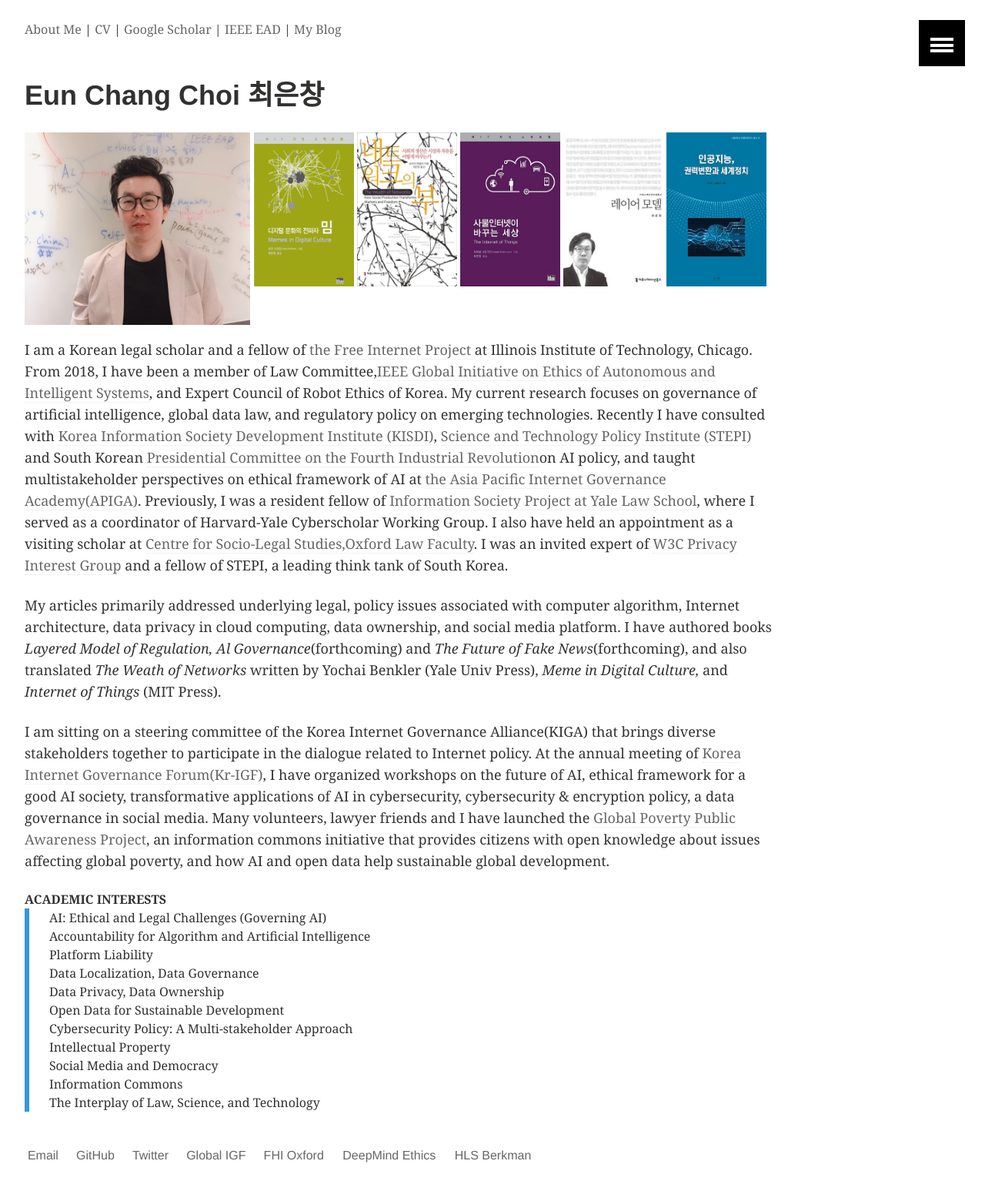
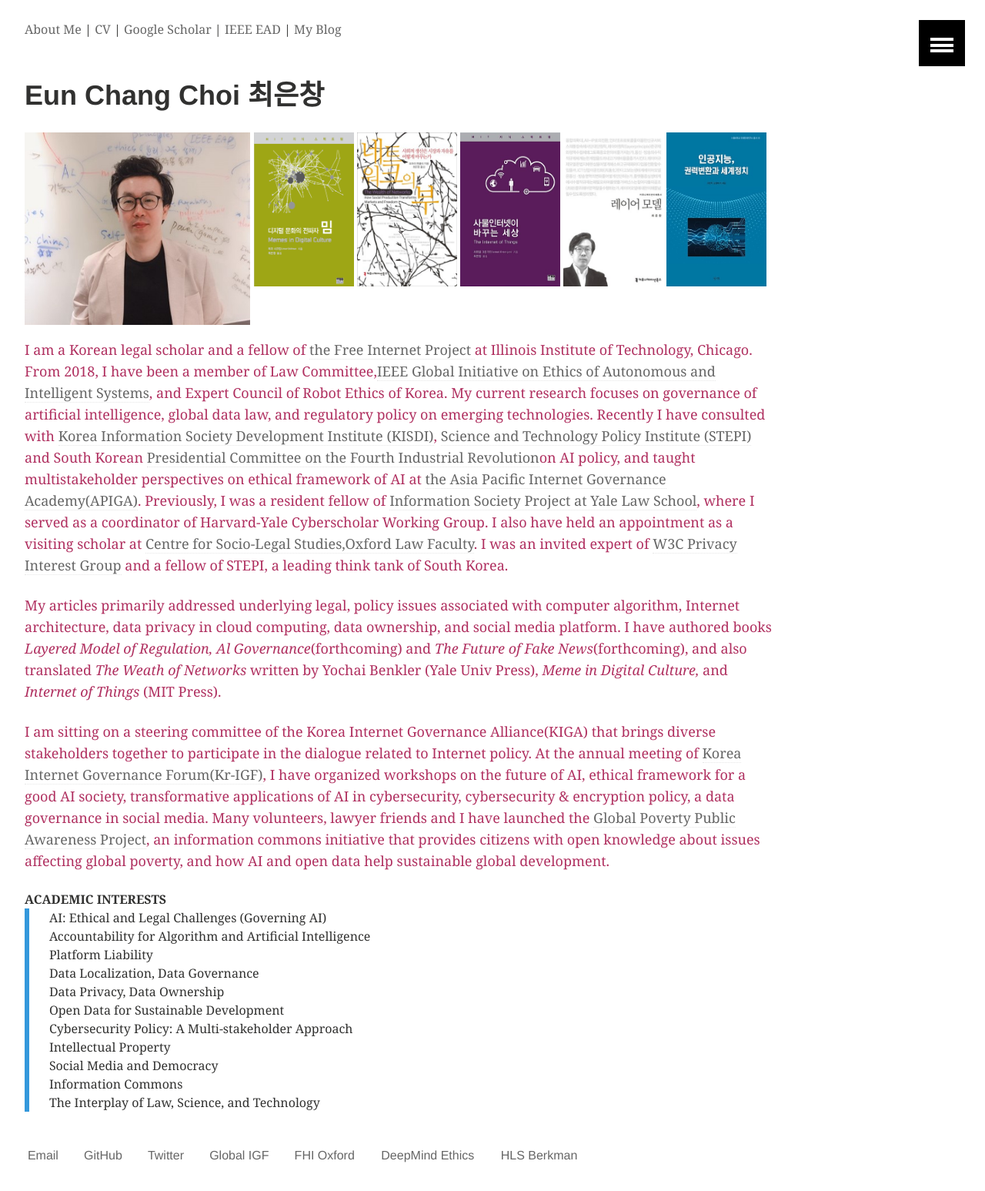
Before and after one commit to eunchangchoi/eunchangchoi.github.io, a Jekyll site: the page built from index.md, in a window 1280 px wide. Shown: the whole page at 77% size. Built offline with Jekyll 4.4.1, drawn with Linux system fonts in a browser that asks for light colours.

Commit message:
Update main.scss

```diff
--- a/css/main.scss
+++ b/css/main.scss
@@ -10,11 +10,11 @@
  *  Twitter: http://twitter.com/mmistakes
  *
 */
-a { text-decoration: none; color: #888; }
+a { text-decoration: none; color:#b03060; }
 a:hover { text-decoration: underline; }
 
 @import "variables";
-p, ul { font-size: .7em; line-height: .80em; color: #333; }
+p, ul { font-size: .7em; line-height: .80em; color: #b03060; }
 
 /*
    Vendor
@@ -34,8 +34,8 @@
 /*
    Global
    ========================================================================== */
-nav ul, footer ul { font-size: 1em; font-family: 'Helvetica', 'Arial', 'Sans-Serif'; padding: 10px; list-style: none; font-weight: Gerogia; }
-nav ul li, footer ul li { display: inline; margin-right: 20px; }
+nav ul, footer ul { font-size: 1em; font-family: 'Helvetica', 'Arial', 'Sans-Serif'; padding: 10px; list-style: none; font-weight: 200; }
+nav ul li, footer ul li { display: inline; margin-right: 30px; }
 
 @import "mixins";
 @import "reset";
```
